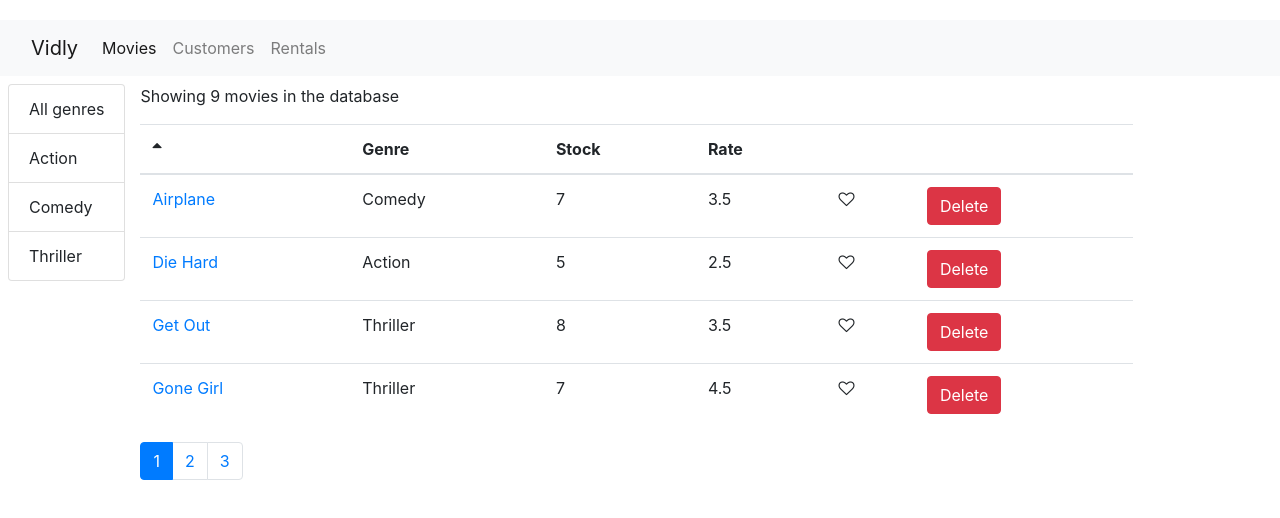
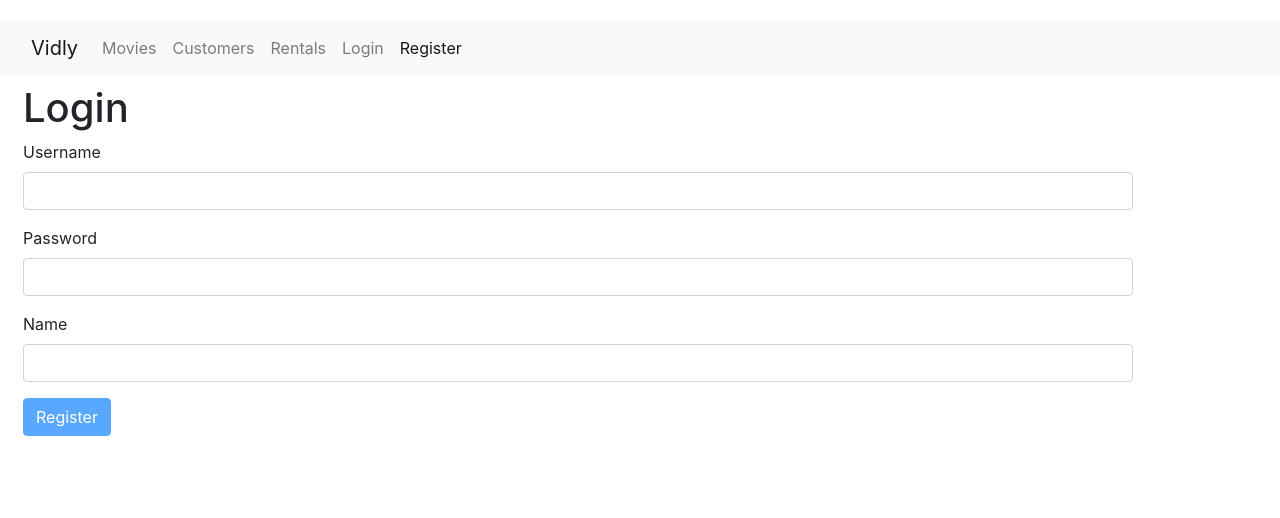
Before and after one commit to kmartens-enk/vidly-frontend, a React (Create React App) app: page /register in a window 1280 px wide. Before the commit this address led to /movies. Shown: the top 518 px of the page. Built offline with nearby package versions, Linux system fonts and the light colour scheme.

Commit message:
form excersies

```diff
--- a/package.json
+++ b/package.json
@@ -8,6 +8,7 @@
     "@testing-library/user-event": "^12.2.0",
     "bootstrap": "^4.1.1",
     "font-awesome": "^4.7.0",
+    "joi-browser": "^13.4.0",
     "lodash": "^4.17.10",
     "prop-types": "^15.6.2",
     "react": "^17.0.1",
--- a/src/App.js
+++ b/src/App.js
@@ -1,27 +1,31 @@
-import './App.css';
-import React from 'react';
-import {Switch, Route, Redirect} from 'react-router-dom';
-import Movies from './components/movies';
-import MovieForm from './components/movieForm';
-import Customers from './components/customers';
-import Rentals from './components/rentals'
-import NotFound from './components/notFound';
-import NavBar from './components/navbar';
+import React from "react";
+import { Switch, Route, Redirect } from "react-router-dom";
+import Movies from "./components/movies";
+import MovieForm from "./components/movieForm";
+import Customers from "./components/customers";
+import Rentals from "./components/rentals";
+import NotFound from "./components/notFound";
+import NavBar from "./components/navbar";
+import LoginForm from "./components/loginForm";
+import RegisterForm from "./components/registerForm";
+import "./App.css";
 
 function App() {
   return (
     <React.Fragment>
-    <NavBar/>
-    <main className="container m-2">
-      <Switch>
-      <Route path="/customers" component={Customers}/>
-      <Route path='/rentals' component={Rentals}/>
-      <Route path='/movies/:id' component={MovieForm}/>
-      <Route path="/movies" component={Movies}/>
-      <Redirect from="/" exact to="/movies"/>
-      <Redirect to="" component={NotFound}/>
-      </Switch>
-    </main>
+      <NavBar />
+      <main className="container m-2">
+        <Switch>
+          <Route path="/login" component={LoginForm} />
+          <Route path="/register" component={RegisterForm} />
+          <Route path="/customers" component={Customers} />
+          <Route path="/rentals" component={Rentals} />
+          <Route path="/movies/:id" component={MovieForm} />
+          <Route path="/movies" component={Movies} />
+          <Redirect from="/" exact to="/movies" />
+          <Redirect to="" component={NotFound} />
+        </Switch>
+      </main>
     </React.Fragment>
   );
 }
--- /dev/null
+++ b/src/components/common/form.jsx
@@ -0,0 +1,71 @@
+import React, { Component } from "react";
+import Joi from "joi-browser";
+import Input from "./input";
+
+class Form extends Component {
+  state = {
+    data: {},
+    errors: {},
+  };
+
+  validate = () => {
+    const options = { abortEarly: false };
+    const { error } = Joi.validate(this.state.data, this.schema, options);
+
+    if (!error) return null;
+
+    const errors = {};
+    for (let item of error.details) errors[item.path[0]] = item.message;
+    return errors;
+  };
+
+  validateProperty = ({ name, value }) => {
+    const obj = { [name]: value };
+    const schema = { [name]: this.schema[name] };
+    const { error } = Joi.validate(obj, schema);
+    return error ? error.details[0].message : null;
+  };
+
+  handleSubmit = (e) => {
+    e.preventDefault();
+
+    const errors = this.validate();
+    this.setState({ errors: errors || {} });
+    if (errors) return;
+  };
+
+  handleChange = ({ currentTarget: input }) => {
+    const errors = { ...this.state.errors };
+    const errorMessage = this.validateProperty(input);
+    if (errorMessage) errors[input.name] = errorMessage;
+    else delete errors[input.name];
+
+    const data = { ...this.state.data };
+    data[input.name] = input.value;
+
+    this.setState({ data, errors });
+  };
+
+  renderInput(name, label, type = "text") {
+    const { data, errors } = this.state;
+    return (
+      <Input
+        name={name}
+        label={label}
+        value={data[name]}
+        onChange={this.handleChange}
+        error={errors[name]}
+        type={type}
+      />
+    );
+  }
+  renderButton(label) {
+    return (
+      <button disabled={this.validate()} className="btn btn-primary">
+        {label}
+      </button>
+    );
+  }
+}
+
+export default Form;
--- /dev/null
+++ b/src/components/common/input.jsx
@@ -0,0 +1,15 @@
+import React from "react";
+
+const Input = ({ name, label, error, ...rest }) => {
+  return (
+    <div className="mb-3">
+      <label htmlFor={name} className="form-label">
+        {label}
+      </label>
+      <input {...rest} name={name} id={name} className="form-control" />
+      {error && <div className="alert alert-danger">{error}</div>}
+    </div>
+  );
+};
+
+export default Input;
--- /dev/null
+++ b/src/components/loginForm.jsx
@@ -0,0 +1,35 @@
+import React, { Component } from "react";
+
+import Joi from "joi-browser";
+import Form from "./common/form";
+
+class LoginForm extends Form {
+  state = {
+    data: { username: "", password: "" },
+    errors: {},
+  };
+
+  schema = {
+    username: Joi.string().required().label("Username"),
+    password: Joi.string().required().label("Password"),
+  };
+
+  doSubmit = () => {
+    console.log(this.state.data);
+  };
+
+  render() {
+    return (
+      <div>
+        <h1>Login</h1>
+        <form onSubmit={this.handleSubmit}>
+          {this.renderInput("username", "Username")}
+          {this.renderInput("password", "Password", "password")}
+          {this.renderButton("Login")}
+        </form>
+      </div>
+    );
+  }
+}
+
+export default LoginForm;
--- a/src/components/navbar.jsx
+++ b/src/components/navbar.jsx
@@ -36,6 +36,16 @@
                 Rentals
               </NavLink>
             </li>
+            <li className="nav-item">
+              <NavLink className="nav-link" to="/login">
+                Login
+              </NavLink>
+            </li>
+            <li className="nav-item">
+              <NavLink className="nav-link" to="/register">
+                Register
+              </NavLink>
+            </li>
           </ul>
         </div>
       </div>
--- /dev/null
+++ b/src/components/registerForm.jsx
@@ -0,0 +1,32 @@
+import Joi from "joi-browser";
+import React from "react";
+import Form from "./common/form";
+
+class RegisterForm extends Form {
+  state = {
+    data: { username: "", password: "", name: "" },
+    errors: {},
+  };
+
+  schema = {
+    username: Joi.string().required().email().label("Username"),
+    password: Joi.string().required().min(3).max(30).label("Password"),
+    name: Joi.string().required().label("Name"),
+  };
+
+  render() {
+    return (
+      <div>
+        <h1>Login</h1>
+        <form onSubmit={this.handleSubmit}>
+          {this.renderInput("username", "Username")}
+          {this.renderInput("password", "Password", "password")}
+          {this.renderInput("name", "Name")}
+          {this.renderButton("Register")}
+        </form>
+      </div>
+    );
+  }
+}
+
+export default RegisterForm;
```
Also changed, not shown: 1 other file (tests, documents, lock files or other folders).
